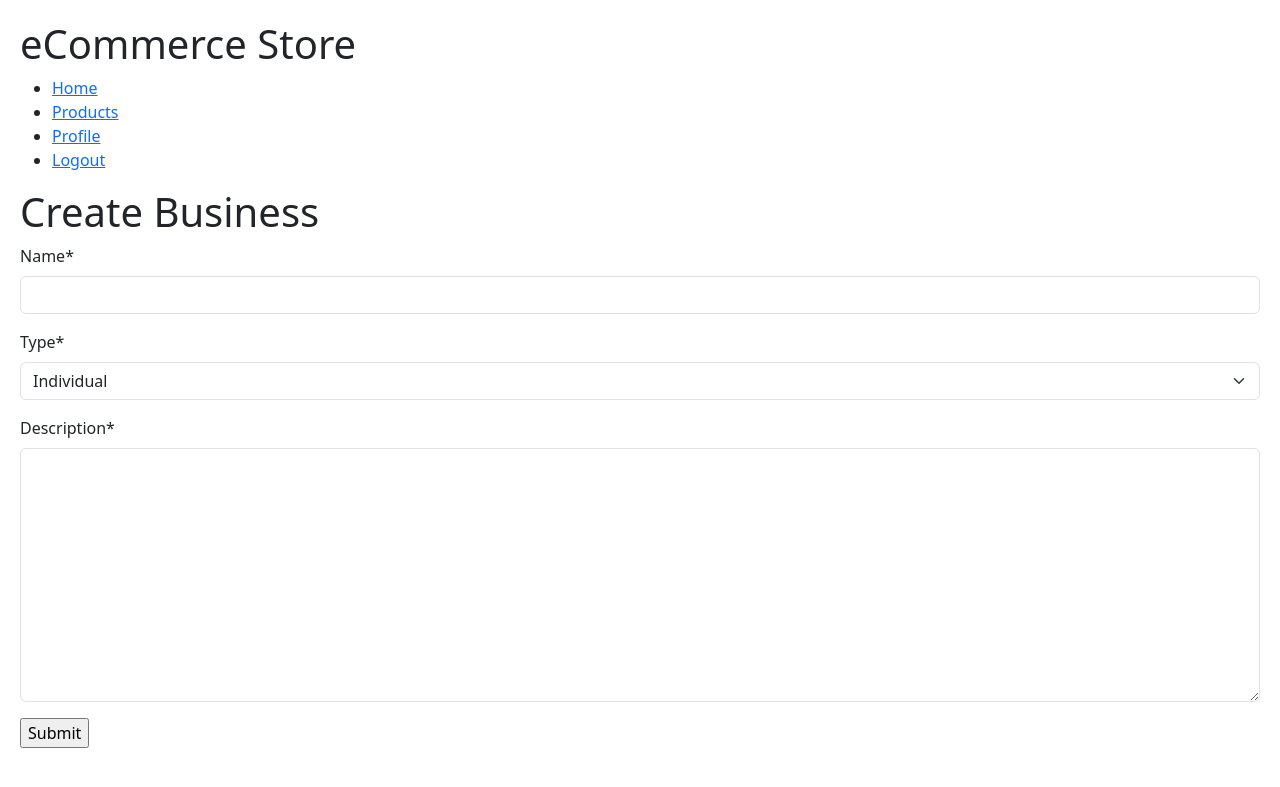
After one commit to mgordilov/ecommerce, a Django app: page /business-create/ in a window 1280 px wide. The commit adds this page. Shown: the top 787 px of the page. Run offline with Django 5.2, Linux system fonts and the light colour scheme; the visitor is signed in with stand-in values (Sample User, id 1); some libraries are stand-ins or nearby versions.

Commit message:
Added business creaation

```diff
--- a/ecommerce_app/views.py
+++ b/ecommerce_app/views.py
@@ -13,7 +13,7 @@ import os
 
 import stripe
 
-stripe.api_key = ''
+stripe.api_key = 'sk_test_51MlaPJBH5qedVa5Iv3CRtZ6WCDvNSQqq6F2Qh4iD6lcHOWTzZEZktq8sRjlf24qg0LPM9kUbWq1qEceUIUg4Oxu500aPbmkO2Y'
 
 # Create your views here.
 def home(request):
--- a/users/forms.py
+++ b/users/forms.py
@@ -32,3 +32,18 @@ class UserLoginForm(forms.Form):
             'password',
             Submit('submit', 'Submit')
         )
+
+class BusinessCreate(forms.ModelForm):
+    class Meta:
+        model = models.Business
+        fields = ['name', 'type', 'description']
+
+    def __init__(self, *args, **kwargs):
+        super().__init__(*args, **kwargs)
+        self.helper = FormHelper()
+        self.helper.layout = Layout(
+            'name',
+            'type',
+            'description',
+            Submit('submit', 'Submit')
+        )
--- a/users/models.py
+++ b/users/models.py
@@ -5,6 +5,15 @@ from django.contrib.auth.models import User
 # Create your models here.
 class Business(models.Model):
     name = models.CharField(max_length=200)
+    INDIVIDUAL = 'individual'
+    COMPANY = 'company'
+    NON_PROFIT = 'non_profit'
+    BUSINESS_TYPE_CHOICES = [
+        (INDIVIDUAL, 'Individual'),
+        (COMPANY, 'Company'),
+        (NON_PROFIT, 'Non-Profit'),
+    ]
+    type = models.CharField(max_length=200, choices=BUSINESS_TYPE_CHOICES, default=INDIVIDUAL)
     description = models.TextField()
     image = models.ImageField(upload_to='businesses/', blank=True, null=True)
     owner = models.ForeignKey(User, on_delete=models.CASCADE)
--- /dev/null
+++ b/users/templates/users/business_create.html
@@ -0,0 +1,16 @@
+{% extends 'ecommerce_app/base.html' %}
+
+{% block head %}
+    <title>Create Business</title>
+{% endblock %}
+
+{% load crispy_forms_tags %}
+
+{% block content %}
+    <h1>Create Business</h1>
+    <form method="POST" enctype="multipart/form-data">
+        {% csrf_token %}
+        {{ form|crispy }}
+        <input type="submit" value="Submit">
+    </form>
+{% endblock %}
--- a/users/templates/users/profile.html
+++ b/users/templates/users/profile.html
@@ -8,4 +8,7 @@
     <h1>Welcome back {{ user.first_name }} {{ user.last_name }}</h1>
     <h3>Your email is {{ user.email }}</h3>
     <h3>Your username is {{ user.username }}</h3>
+    <hr>
+    <h3>Your business is {{ user.business }}</h3>
+    <a href="{% url 'business-create' %}"><input type="button" value="Create Business"></a>
 {% endblock %}
--- a/users/urls.py
+++ b/users/urls.py
@@ -6,4 +6,6 @@ urlpatterns = [
     path('signup/', views.signup, name='signup'),
     path('login/', views.signin, name='login'),
     path('logout/', views.signout, name='logout'),
+
+    path('business-create/', views.business_create, name='business-create'),
 ]
--- a/users/views.py
+++ b/users/views.py
@@ -13,11 +13,12 @@ import os
 
 import stripe
 
-stripe.api_key = ''
+# stripe.api_key = ''
 
 # Create your views here.
+@login_required
 def profile(request):
-    return render(request, 'users/profile.html')
+    return render(request, 'users/profile.html', {'user': request.user})
 
 def signin(request):
     if request.method == 'POST':
@@ -52,3 +53,16 @@ def signup(request):
 def signout(request):
     logout(request)
     return redirect('home')
+
+@login_required
+def business_create(request):
+    if request.method == 'POST':
+        form = forms.BusinessCreate(request.POST)
+        if form.is_valid():
+            business = form.save(commit=False)
+            business.owner = request.user
+            business.save()
+            return redirect('profile')
+    else:
+        form = forms.BusinessCreate()
+    return render(request, 'users/business_create.html', {'form': form})
```
Also changed, not shown: users/migrations/0002_business_type.py (added).
